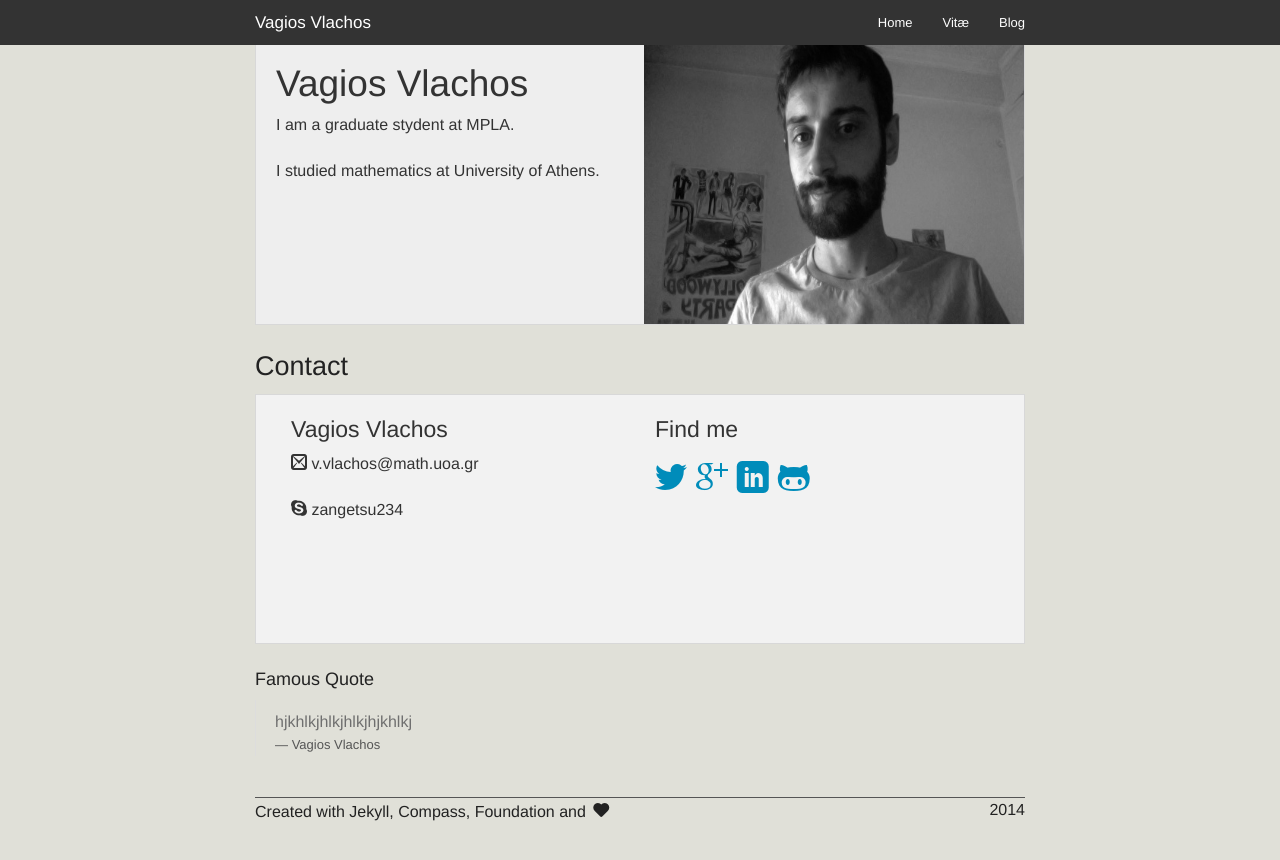
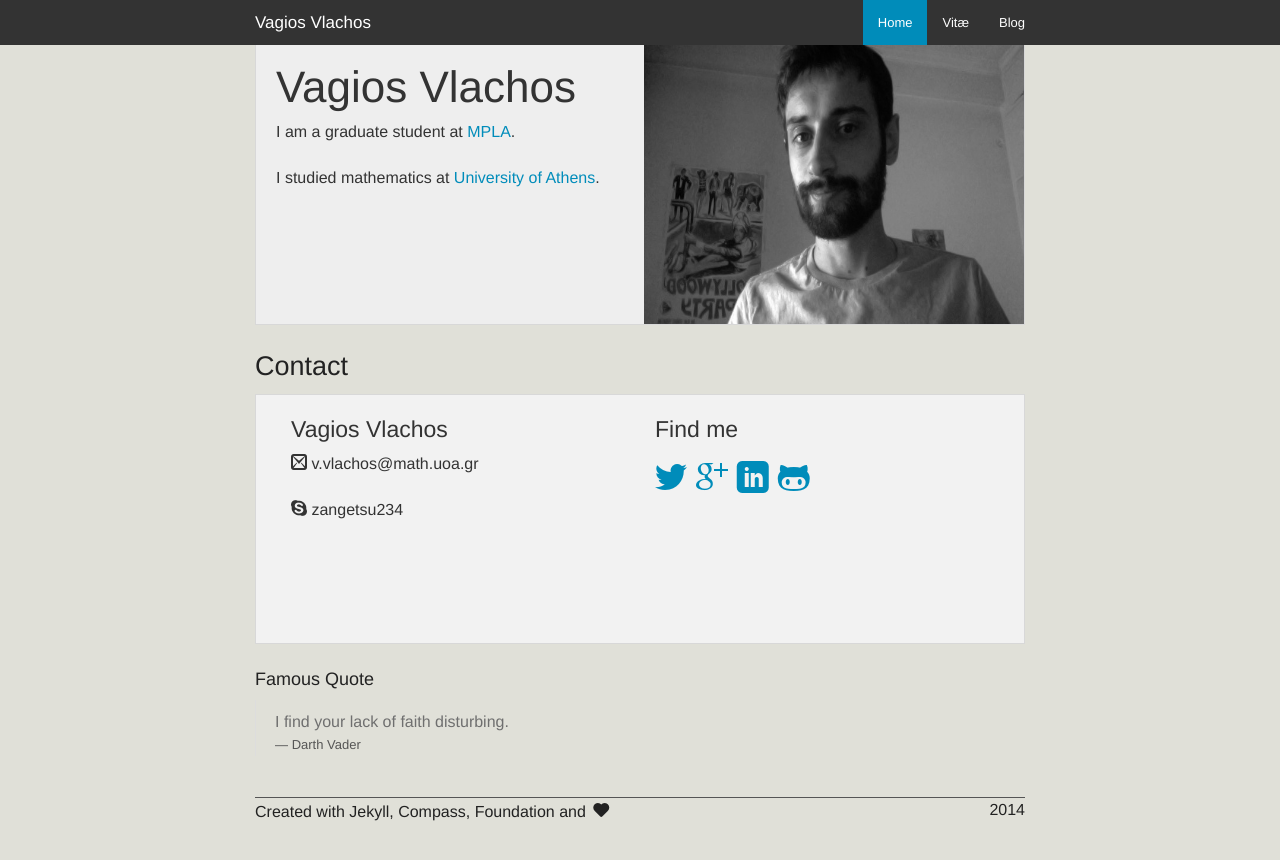
Before and after one commit to iamninja/iamninja.github.io, a Jekyll site: the page built from index.html, in a window 1280 px wide. Shown: the top 860 px of the page. Built offline with Jekyll 4.4.1, drawn with Linux system fonts in a browser that asks for light colours; Markdown is read by kramdown in place of the engine named in the settings.

Commit message:
Updated quotes. Added links. Logic in navbar.

```diff
--- a/_layouts/default.html
+++ b/_layouts/default.html
@@ -19,9 +19,11 @@
 
         <section class="top-bar-section">
           <ul class="right">
-            <li class=""><a href="/" title="Home">Home</a></li>
-            <li class=""><a href="/vitae" title="Vit&aelig;">Vit&aelig;</a></li>
-            <li class=""><a href="/blog" title="Blog">Blog</a></li>
+            <li class={% if page.title == 'Vagios Vlachos' %}"active"{% endif %}><a href="/" title="Home">Home</a></li>
+            <li class={% if page.title == 'Vagios Vlachos - Vitae' %}"active"{% endif %}><a href="/vitae" title="Vit&aelig;">Vit&aelig;</a></li>
+            <li class={% if page.title != 'Vagios Vlachos' and page.title != 'Vagios Vlachos - Vitae' %}"active"{% endif %}>
+              <a href="/blog" title="Blog">Blog</a>
+            </li>
             <!-- <li></li> -->
           </ul>
         </section>
--- a/index.html
+++ b/index.html
@@ -6,9 +6,10 @@ title: Vagios Vlachos
 <div class="row">
   <div class="medium-12 columns">
     <div class="header-panel">
-      <h2 class="show-for-medium-up">Vagios Vlachos</h2>
-      <p class="show-for-medium-up">I am a graduate stydent at MPLA.</p>
-      <p class="show-for-medium-up">I studied mathematics at University of Athens.</p>
+      <h1 class="show-for-medium-up">Vagios Vlachos</h1>
+      <p class="show-for-medium-up">I am a graduate student at <a href="http://mpla.math.uoa.gr/en/students/vagios.vlachos/" target="_blank">MPLA</a>.</p>
+      <p class="show-for-large-up">I studied mathematics at <a href="http://noether.math.uoa.gr/main-page/view?set_language=en" target="_blank">University of Athens</a>.</p>
+      <p class="show-for-medium-only">I studied mathematics at <a href="http://noether.math.uoa.gr/main-page/view?set_language=en" target="_blank">UoA</a>.</p>
     </div>
   </div>
 </div>
--- a/quotes/quotes.xml
+++ b/quotes/quotes.xml
@@ -1,9 +1,4 @@
 <quotes>
-	<quote>
-	    <text>hjkhlkjhlkjhlkjhjkhlkj</text>
-	    <author>Vagios Vlachos</author>
-	    <year></year>
-	</quote>
 
 	<quote>
 	    <text>I find your lack of faith disturbing.</text>
@@ -12,14 +7,26 @@
 	</quote>
 
 	<quote>
-	    <text>Teenage mutant ninja turtles.</text>
-	    <author>test</author>
+	    <text>I’ve never understood the female capacity to avoid a direct answer to any question.</text>
+	    <author>Spock</author>
 	    <year></year>
 	</quote>
 
 	<quote>
-	    <text>I am derping...</text>
-	    <author>Le Derp</author>
+	    <text>Your logic was impeccable, Captain. We are in grave danger.</text>
+	    <author>Spock to Kirk</author>
+	    <year></year>
+	</quote>
+
+	<quote>
+	    <text>Fascinating.</text>
+	    <author>Spock</author>
+	    <year></year>
+	</quote>
+
+	<quote>
+	    <text>Fascinating is a word I use for the unexpected, in this case I would think interesting would suffice.</text>
+	    <author>Spock</author>
 	    <year></year>
 	</quote>
 
```
Also changed, not shown: vitae/index.html (+4 -4 lines).
